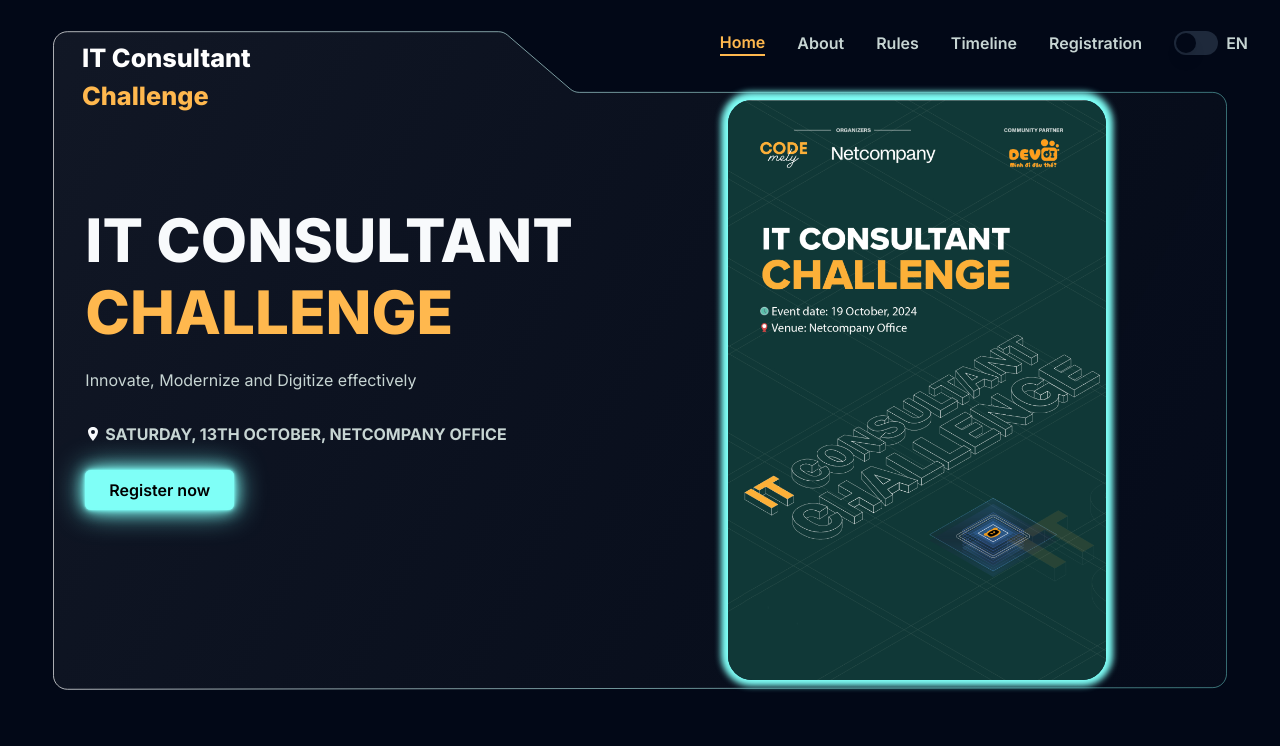
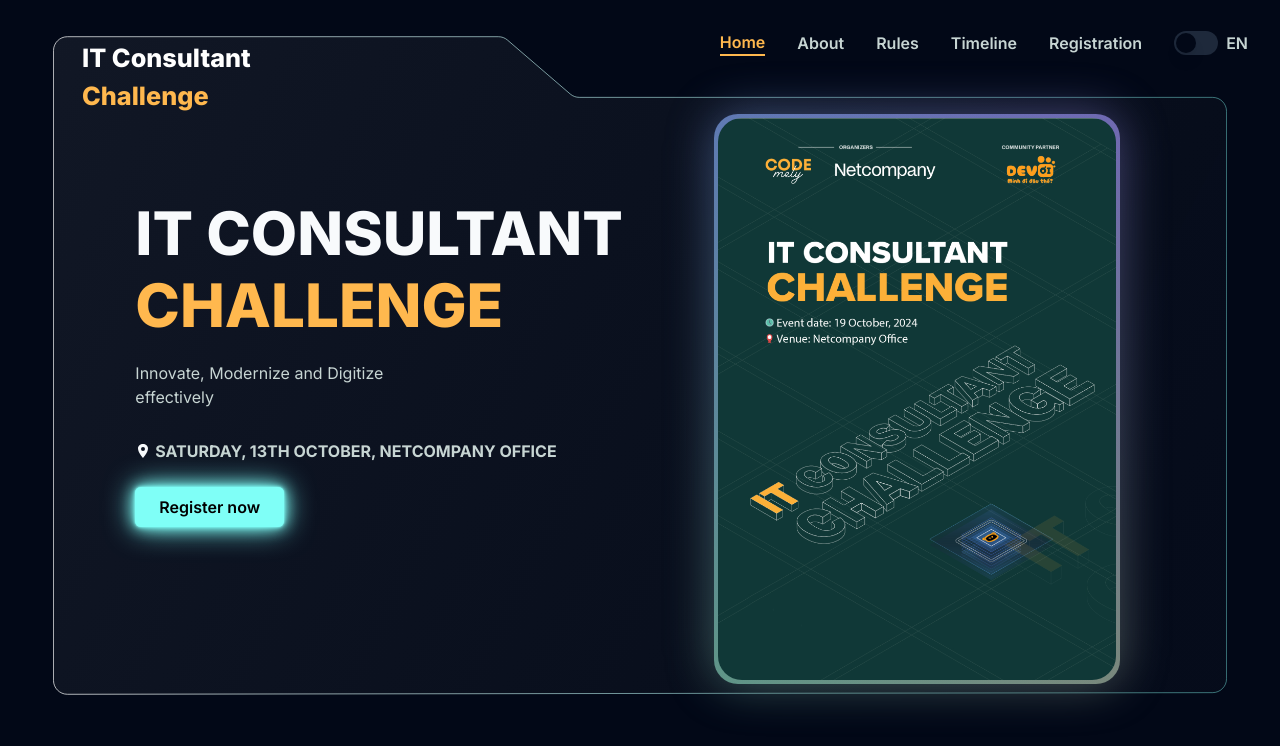
Before and after one commit to mely-apps/landing-it-consulting, a Next.js app: page /en in a window 1280 px wide. Shown: the top 746 px of the page. Built offline with nearby package versions, Linux system fonts and the light colour scheme.

Commit message:
Refactor Hero component to add background gradient and blur fade animation

```diff
--- a/src/components/Hero.tsx
+++ b/src/components/Hero.tsx
@@ -5,6 +5,7 @@
 import { IoLocationSharp } from 'react-icons/io5';
 import BlurFade from './ui/blur-fade';
 import { FlipWords } from './ui/flip-words';
+import { BackgroundGradient } from './ui/background-gradient';
 
 const Hero = () => {
   const t = useTranslations('HomePage');
@@ -21,7 +22,7 @@
         className='hero-section relative grid grid-cols-1 items-center px-0 md:container max-[1024px]:bg-none sm:m-0 sm:w-full sm:gap-y-10 sm:px-8 sm:py-10 md:mx-auto md:w-11/12 lg:grid-cols-2'
         id={SECTION_IDS.HOME}
       >
-        <div className='order-2 text-center sm:order-1 lg:text-left'>
+        <div className='order-2 text-center sm:order-1 lg:ml-[50px] lg:text-left'>
           <h1 className='hidden text-center font-montserrat text-3xl font-extrabold leading-[1.2] sm:block md:mt-0 lg:text-left'>
             IT CONSULTANT
             <br />
@@ -49,7 +50,7 @@
         </div>
 
         <div className='order-1 flex h-full items-center justify-center sm:order-2 lg:mt-0'>
-          <div className='bg-poster max-sm:hidden sm:h-[500px] sm:w-[360px] lg:mt-[60px] lg:h-[calc(100%_-_8vw_-_66px)] lg:w-[26vw] xl:h-[580px] xl:w-[378px]'>
+          {/* <div className='bg-poster max-sm:hidden sm:h-[500px] sm:w-[360px] lg:mt-[60px] lg:h-[calc(100%_-_8vw_-_66px)] lg:w-[26vw] xl:h-[580px] xl:w-[378px]'>
             <div className='fade-in-right relative h-full w-full overflow-hidden rounded-3xl'>
               <Image
                 src='/cover.png'
@@ -60,7 +61,24 @@
                 fill
               />
             </div>
-          </div>
+          </div> */}
+          <BlurFade delay={1} duration={0.5} className='mt-20 max-sm:hidden'>
+            <BackgroundGradient
+              className='h-full w-full'
+              containerClassName='w-[300px] h-[421px] sm:h-[570px] sm:w-[406px]'
+            >
+              <div className='relative h-full w-full overflow-hidden rounded-3xl'>
+                <Image
+                  src='/cover.png'
+                  alt='landing-it-consulting'
+                  sizes='auto'
+                  className='object-cover'
+                  priority
+                  fill
+                />
+              </div>
+            </BackgroundGradient>
+          </BlurFade>
 
           <div className='relative h-[600px] w-full overflow-hidden p-0 sm:hidden'>
             <Image
```
